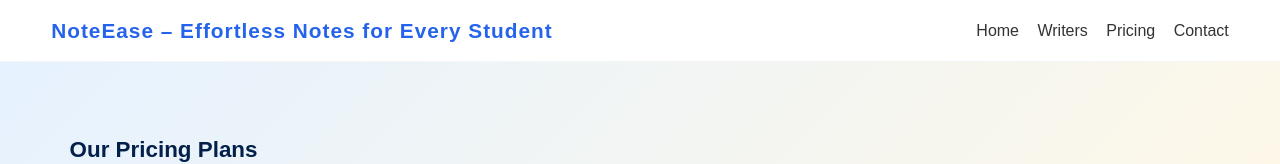
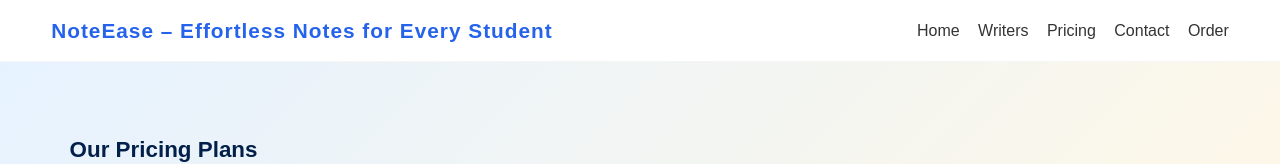
Before and after one commit to PradyumanMishra20/noteease-website, a website: page pricing.html in a window 1280 px wide. Shown: the top 164 px of the page. Drawn offline with nearby package versions, Linux system fonts and the light colour scheme.

Commit message:
Update pricing.html

```diff
--- a/pricing.html
+++ b/pricing.html
@@ -19,6 +19,7 @@
       <a href="writers.html">Writers</a>
       <a href="pricing.html">Pricing</a>
       <a href="contact.html">Contact</a>
+      <a href="order.html">Order</a>
     </nav>
   </div>
 </header>
```
